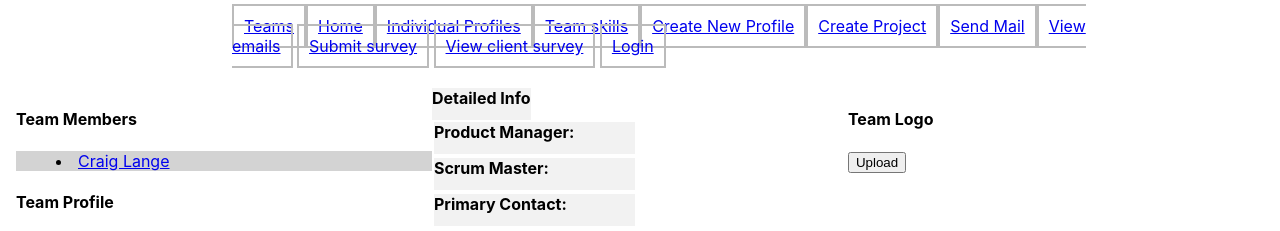
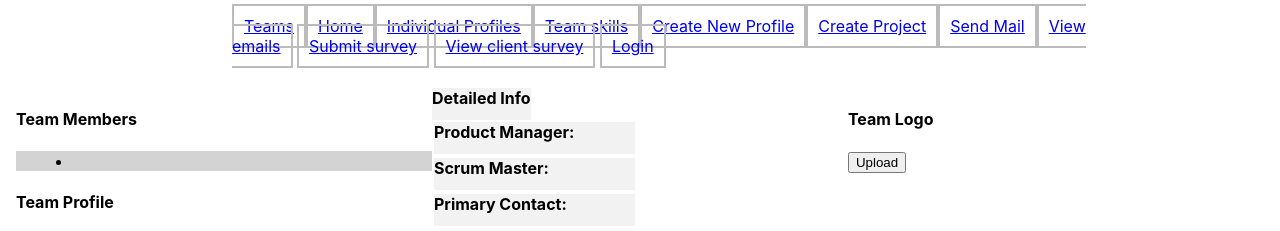
Before and after one commit to clange9530/student-portal-app, a React (Create React App) app in the folder client/: page /teams in a window 1280 px wide. Shown: the top 231 px of the page. Built offline with nearby package versions, Linux system fonts and the light colour scheme; no server answers.

Commit message:
Updated members array in teams page.

```diff
--- a/client/src/Pages/Teams.js
+++ b/client/src/Pages/Teams.js
@@ -10,7 +10,7 @@ class Teams extends Component {
           this.state = {
                _id: "",
                teamName: "",
-               members: [{name: 'Craig Lange', userID: 'clange'}],
+               members: [{name: '', userID: ''}],
                projects: [],
                skills: [],
                prod_mgr: "",
```
